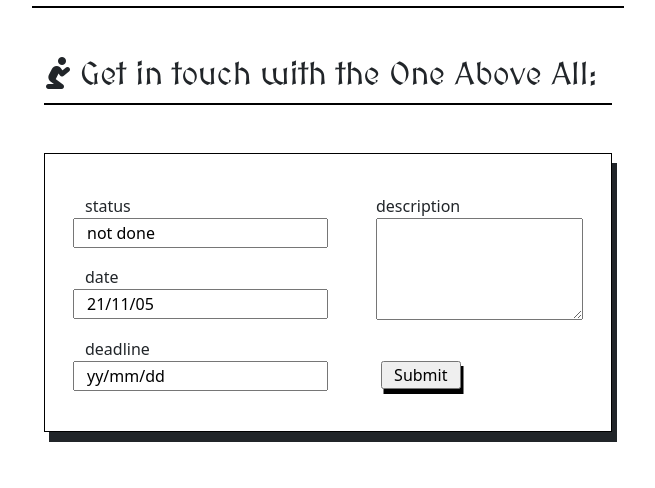
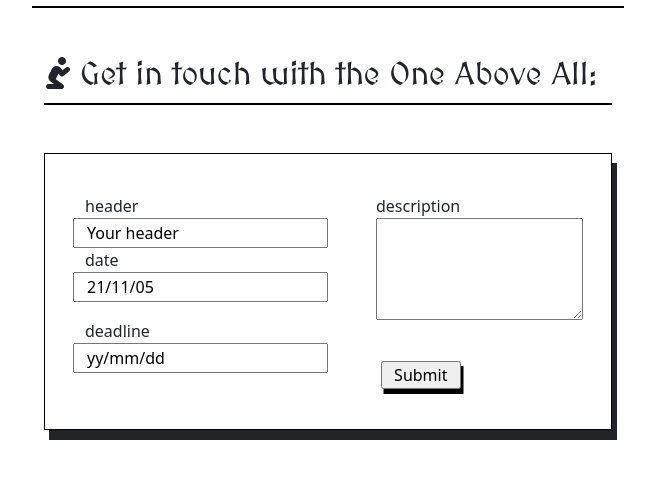
Before and after one commit to dmnth/flask_app, a Flask app: page / in a window 1280 px wide. Shown: the part 196-684 px from the top of the page, without its empty margins (312-967 px from the left). Run offline with Flask 2, Linux system fonts and the light colour scheme; data that the repository does not hold is empty; some libraries are stand-ins or nearby versions.

Commit message:
changed table content

```diff
--- a/app/templates/index.html
+++ b/app/templates/index.html
@@ -25,9 +25,13 @@
                                 <table style='width: 100%'>
                                     {% for act in activities %}
                                     <tr>
-                                        <td>{{ act['description'] }}</td>
-                                        <td>{{ act['status'] }}</td>
+                                        <td> header </td>
+                                        <td> added </td>
+                                        <td> deadline </td>
+                                    <tr>
+                                        <td>{{ act['header'] }}</td>
                                         <td>{{ act['date_added'].year}}-{{act['date_added'].month}}-{{act['date_added'].day}}</td>
+                                        <td>{{ act['deadline'].year}}-{{act['deadline'].month}}-{{act['deadline'].day}}</td>
                                         <td><input type="checkbox"
                                                    name={{act['id']}}></td>
                                     </tr>
@@ -75,9 +79,9 @@
                                 <div class='row'>
                                     <div class='col-md-6'>
                                         <div class='row'>
-                                            {{form.status.label()}}
+                                            {{form.header.label()}}
                                             <br>
-                                            {{form.status()}}
+                                            {{form.header()}}
                                         </div>
                                         <div class='row'>
                                             {{ form.date_added.label()}}
```
